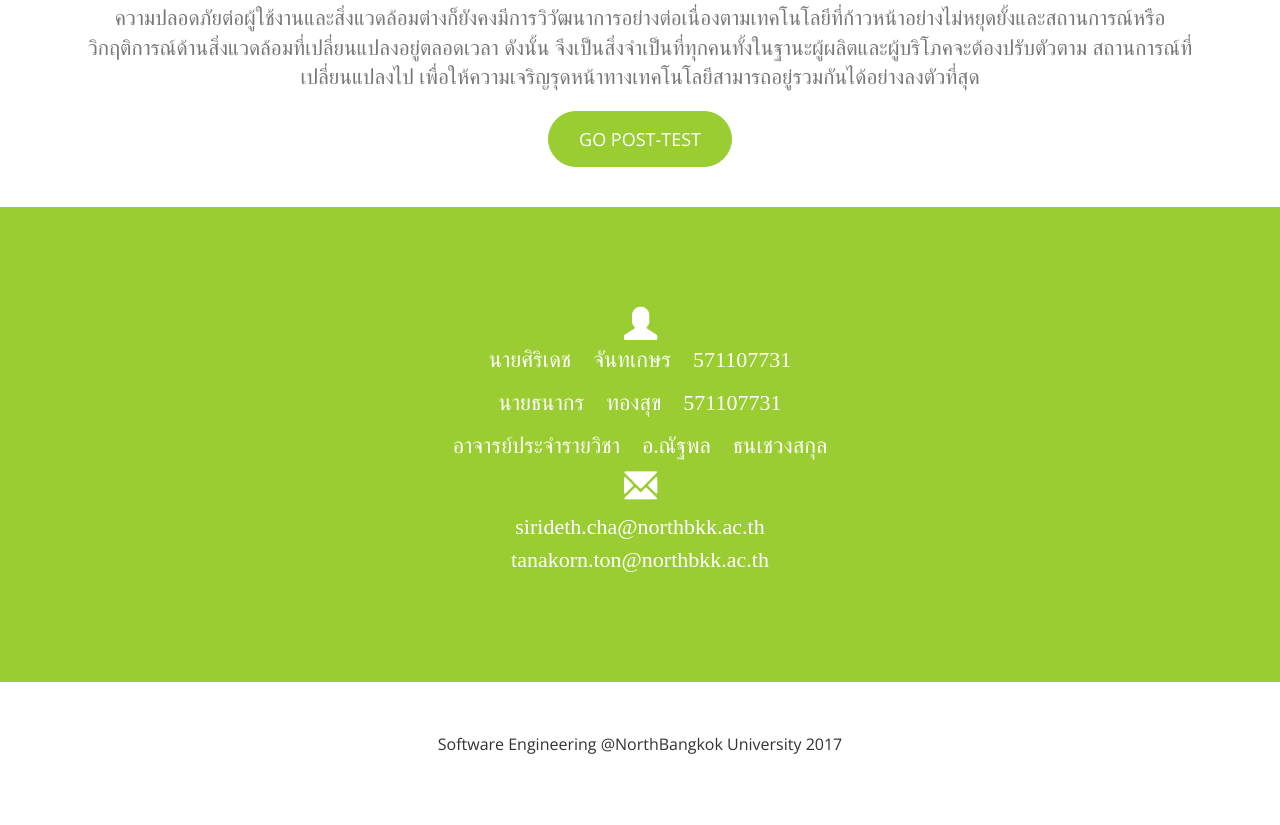
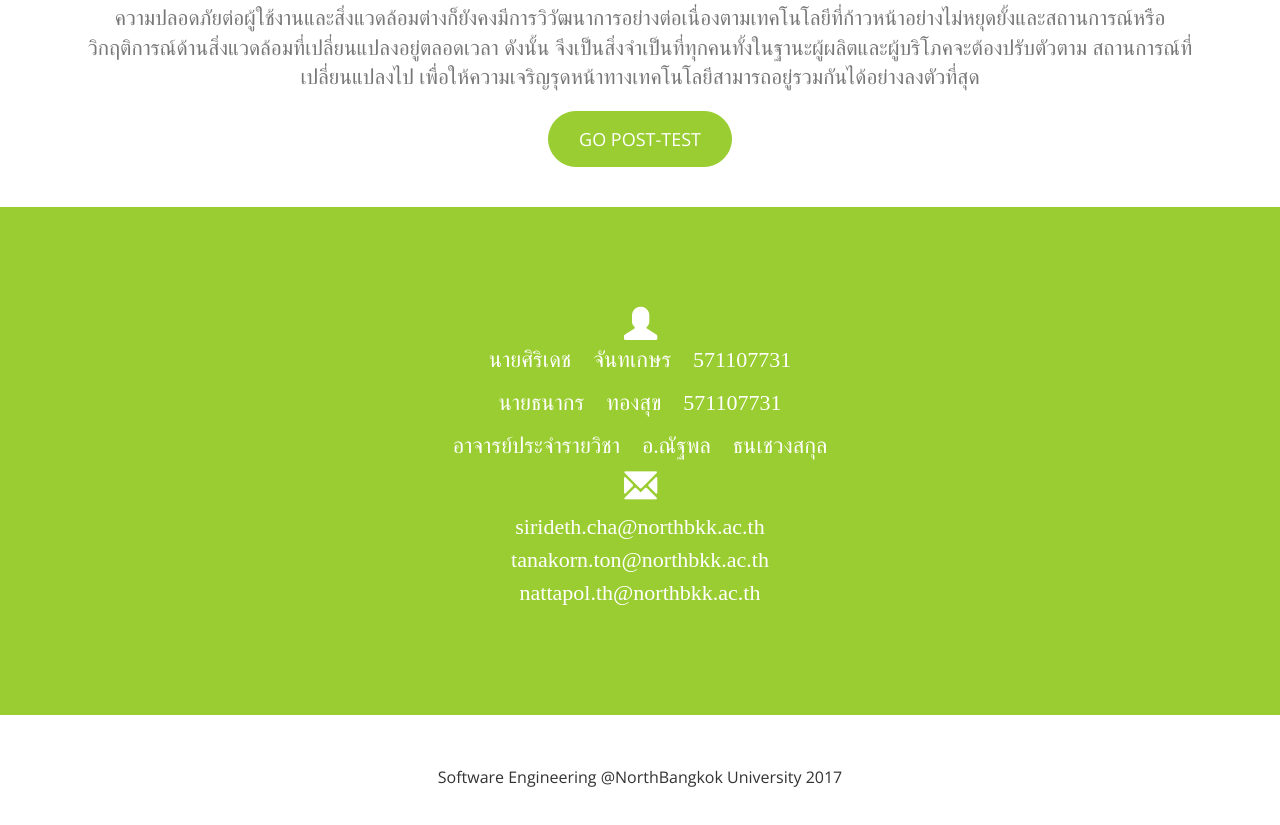
Before and after one commit to woramath/kao, a plain HTML site: page index.html in a window 1280 px wide. Shown: the part 5820-6645 px from the top of the page. Drawn offline with nearby package versions, Linux system fonts and the light colour scheme.

Commit message:
v2
เพิ่มเมล

```diff
--- a/index.html
+++ b/index.html
@@ -262,7 +262,7 @@ Although you can use them, for a more unique website, replace these images with
                 <p>นายศิริเดช จันทเกษร 571107731 </p>
                 <p>นายธนากร ทองสุข 571107731</p>
 				<p>อาจารย์ประจำรายวิชา อ.ณัฐพล ธนเชวงสกุล </p>
-				<p><span class="glyphicon glyphicon-envelope"></span><br> sirideth.cha@northbkk.ac.th<br> tanakorn.ton@northbkk.ac.th</p>
+				<p><span class="glyphicon glyphicon-envelope"></span><br> sirideth.cha@northbkk.ac.th<br> tanakorn.ton@northbkk.ac.th <br>nattapol.th@northbkk.ac.th</p>
         	</div>
         </div>
 
```
